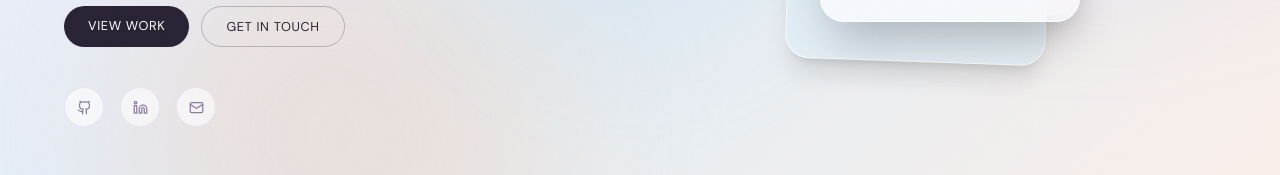
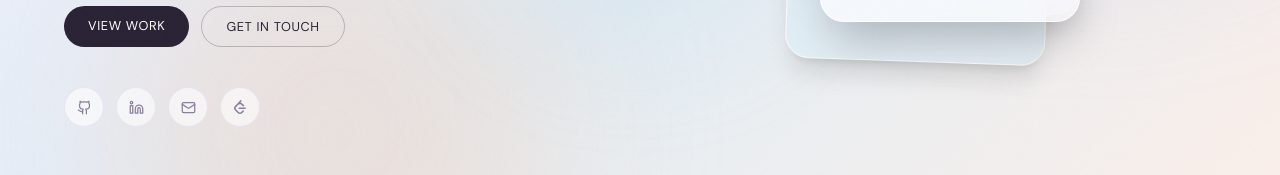
Before and after one commit to pragya238/portfolio_pragya, a Next.js app: page / in a window 1280 px wide. Shown: the part 556-731 px from the top of the page. Built offline with nearby package versions, Linux system fonts and the light colour scheme.

Commit message:
Updated portfolio UI and content

```diff
--- a/components/Hero.tsx
+++ b/components/Hero.tsx
@@ -7,6 +7,13 @@
   animate: { opacity: 1, y: 0 },
   transition: { duration: 0.7, delay, ease: 'easeOut' },
 })
+
+// LeetCode SVG icon (official mark)
+const LeetCodeIcon = () => (
+  <svg width="14" height="14" viewBox="0 0 24 24" fill="currentColor" xmlns="http://www.w3.org/2000/svg">
+    <path d="M13.483 0a1.374 1.374 0 0 0-.961.438L7.116 6.226l-3.854 4.126a5.266 5.266 0 0 0-1.209 2.104 5.35 5.35 0 0 0-.125.513 5.527 5.527 0 0 0 .062 2.362 5.83 5.83 0 0 0 .349 1.017 5.938 5.938 0 0 0 1.271 1.818l4.277 4.193.039.038c2.248 2.165 5.852 2.133 8.063-.074l2.396-2.392c.54-.54.54-1.414.003-1.955a1.378 1.378 0 0 0-1.951-.003l-2.396 2.392a3.021 3.021 0 0 1-4.205.038l-.02-.019-4.276-4.193c-.652-.64-.972-1.469-.948-2.263a2.68 2.68 0 0 1 .066-.523 2.545 2.545 0 0 1 .619-1.164L9.13 8.114c1.058-1.134 3.204-1.27 4.43-.278l3.501 2.831c.593.48 1.461.387 1.94-.207a1.384 1.384 0 0 0-.207-1.943l-3.5-2.831c-.8-.647-1.766-1.045-2.774-1.202l2.015-2.158A1.384 1.384 0 0 0 13.483 0zm-2.866 12.815a1.38 1.38 0 0 0-1.38 1.382 1.38 1.38 0 0 0 1.38 1.382H20.79a1.38 1.38 0 0 0 1.38-1.382 1.38 1.38 0 0 0-1.38-1.382z"/>
+  </svg>
+)
 
 export default function Hero() {
   return (
@@ -80,7 +87,8 @@
             </a>
           </motion.div>
 
-          <motion.div {...fadeUp(0.72)} className="flex gap-4">
+          {/* Social links — now with LeetCode */}
+          <motion.div {...fadeUp(0.72)} className="flex gap-3 items-center">
             {[
               { icon: Github, href: 'https://github.com/pragya238', label: 'GitHub' },
               { icon: Linkedin, href: 'https://www.linkedin.com/in/pragya-kashyap-401788323/', label: 'LinkedIn' },
@@ -97,6 +105,17 @@
                 <Icon size={15} />
               </a>
             ))}
+
+            {/* LeetCode — separate because it uses a custom SVG */}
+            <a
+              href="https://leetcode.com/u/pragya_tv/"
+              target="_blank"
+              rel="noopener noreferrer"
+              aria-label="LeetCode"
+              className="w-10 h-10 rounded-full bg-white/60 border border-lavender/30 flex items-center justify-center text-ink-soft hover:text-[#FFA116] hover:border-[#FFA116] hover:bg-white transition-all duration-200 hover:-translate-y-0.5"
+            >
+              <LeetCodeIcon />
+            </a>
           </motion.div>
         </div>
 
@@ -108,7 +127,6 @@
           className="hidden md:flex justify-center items-center"
         >
           <div className="relative w-[300px] h-[380px]">
-            {/* Back cards */}
             <div
               className="absolute glass-card rounded-3xl w-[260px] h-[320px] shadow-xl"
               style={{ top: 0, left: 20, transform: 'rotate(-4deg)', background: 'rgba(232,224,245,0.7)', animation: 'float 6s ease-in-out infinite' }}
@@ -117,7 +135,6 @@
               className="absolute glass-card rounded-3xl w-[260px] h-[320px] shadow-xl"
               style={{ top: 40, left: 0, transform: 'rotate(2deg)', background: 'rgba(224,238,247,0.7)', animation: 'float 7s ease-in-out 1s infinite' }}
             />
-            {/* Front card */}
             <div
               className="absolute glass-card rounded-3xl w-[260px] shadow-2xl p-7 z-10"
               style={{ top: 80, left: 30, animation: 'float 5s ease-in-out 0.5s infinite' }}
```
